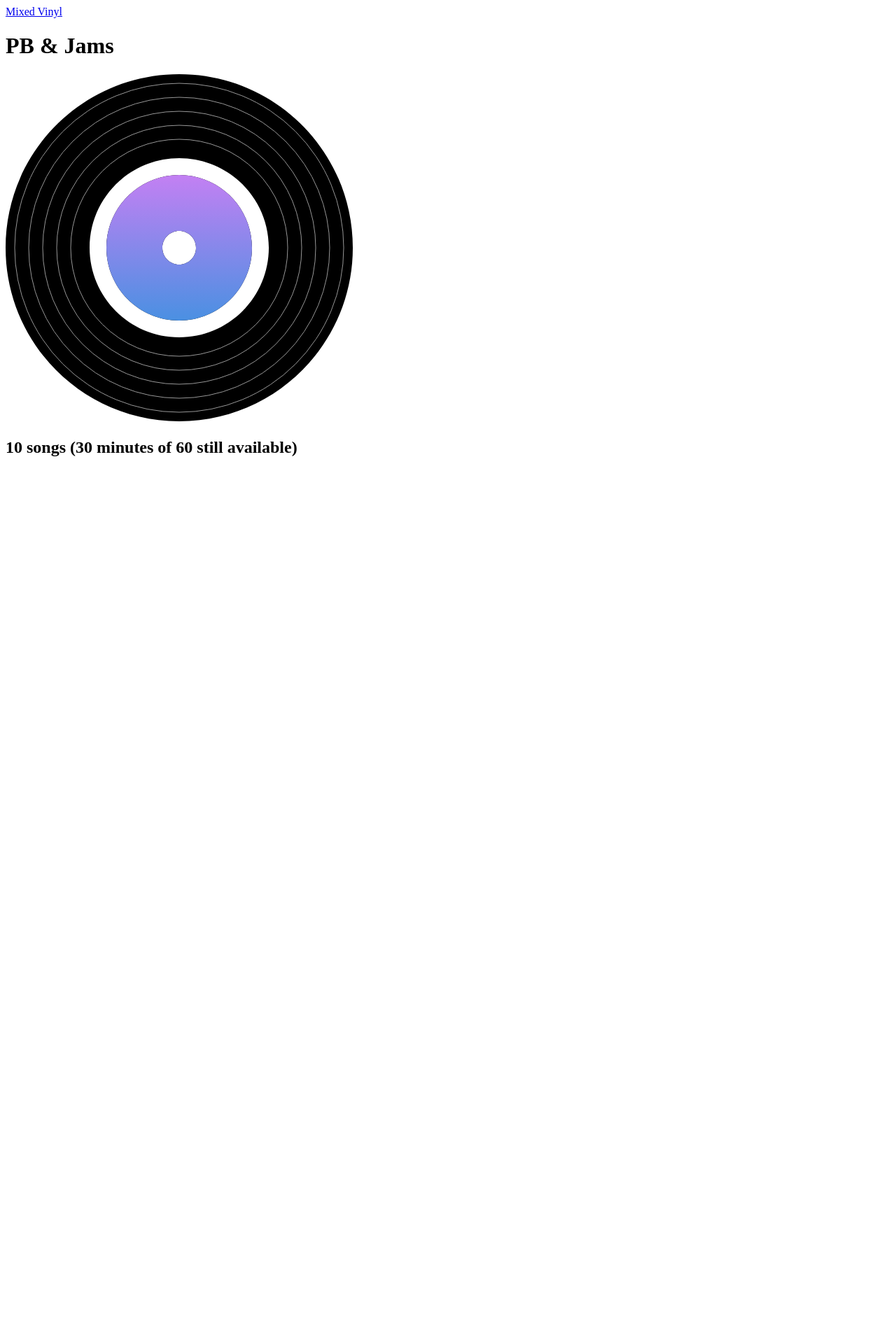
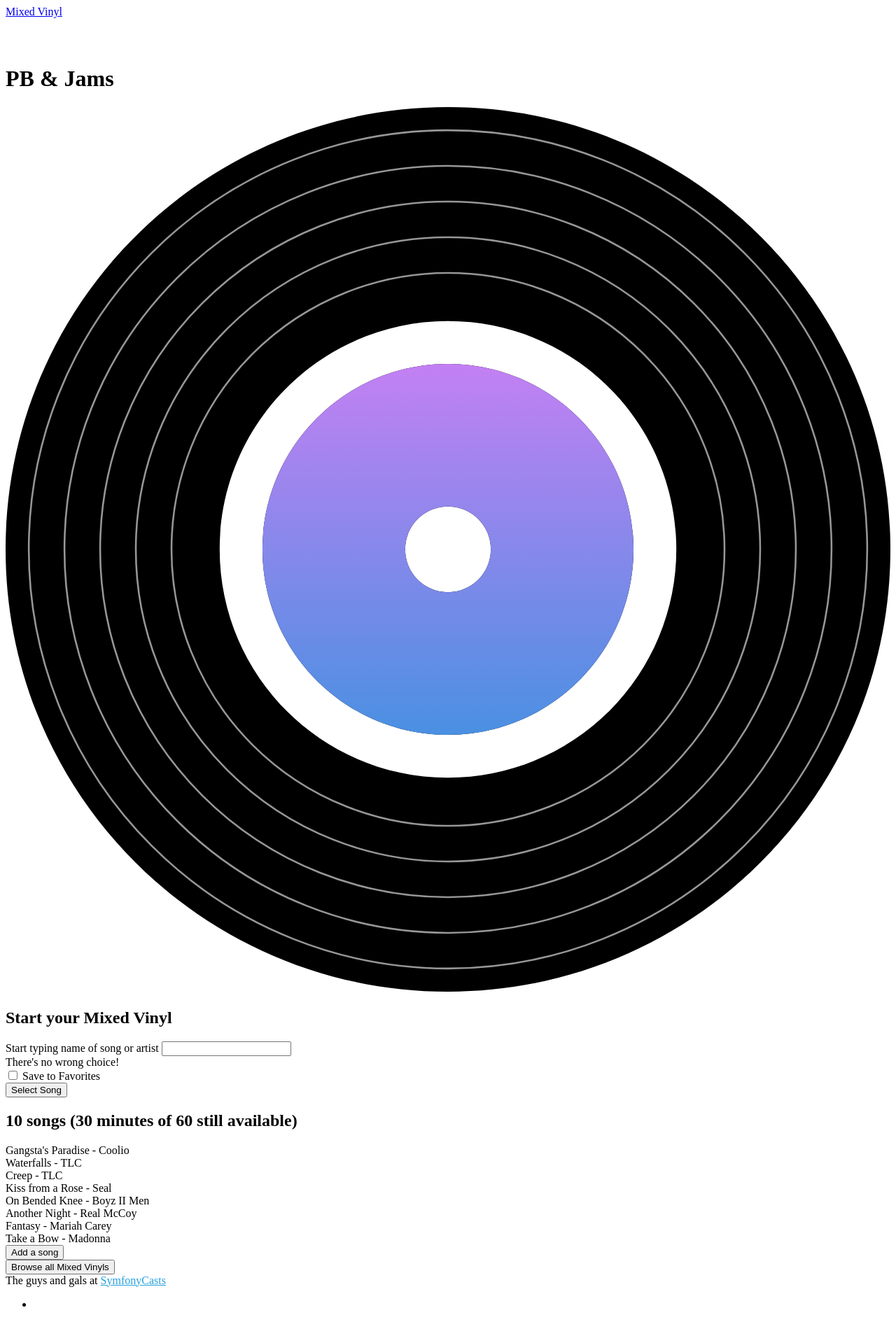
Before and after one commit to SymfonyCasts/symfony6, a Symfony app: template templates/homepage.html.twig in a window 1280 px wide. Shown: the whole page at 70% size. Before the commit the page ends 652 px from the top, so only its background shows below. Run offline with Twig, Linux system fonts and the light colour scheme; the template is opened without the code that fills it, so the values that code supplies are empty; some libraries are stand-ins or nearby versions.

Commit message:
adding visual features to mixed vinyl
no actual functionality :D

```diff
--- a/templates/base.html.twig
+++ b/templates/base.html.twig
@@ -30,10 +30,14 @@
                     <i class="fas fa-record-vinyl"></i>
                     Mixed Vinyl
                 </a>
-
-                <a href="#" style="color: #fff;">
-                    <i class="fas fa-user-astronaut p-1" style="border: solid 1px #fff; border-radius: 50px;"></i>
-                </a>
+                <div>
+                    <a href="#" class="me-3" style="color: #fff; text-decoration: none;">
+                        All Mixes
+                    </a>
+                    <a href="#" style="color: #fff;">
+                        <i class="fas fa-user-astronaut p-2" style="border: solid 1px #fff; border-radius: 50px; font-size: 40px;"></i>
+                    </a>
+                </div>
             </div>
         </nav>
         <!-- End Main Navigation -->
@@ -41,7 +45,22 @@
         {% block body %}{% endblock %}
 
         <!-- Footer -->
+        <div class="container mt-5">
+          <footer class="d-flex flex-wrap justify-content-between align-items-center py-3 my-4 border-top">
+            <div class="col-md-4 d-flex align-items-center">
+                <span class="me-1" style="color: red;"><i class="fas fa-heart"></i></span>
+                <span class="text-muted me-1">The guys and gals at</span>
+              <a target="_blank" href="https://symfonycasts.com/" style="color: #25a1dd" class="mb-3 me-2 mb-md-0 text-decoration-none lh-1">
+                 SymfonyCasts
+              </a>
 
+            </div>
+
+            <ul class="nav col-md-4 justify-content-end list-unstyled d-flex">
+              <li class="ms-3"><a class="text-muted" target="_blank" href="https://github.com/SymfonyCasts/symfony6"><i class="fab fa-github"></i></a></li>
+            </ul>
+          </footer>
+        </div>
         <!-- End Footer -->
 
     </body>
--- a/templates/homepage.html.twig
+++ b/templates/homepage.html.twig
@@ -6,7 +6,7 @@
     <div class="row mt-5">
         <div class="col-12 col-md-4">
 
-            <svg width="496px" height="496px" viewBox="0 0 496 496" version="1.1" xmlns="http://www.w3.org/2000/svg" xmlns:xlink="http://www.w3.org/1999/xlink">
+            <svg width="100%" height="auto" viewBox="0 0 496 496" version="1.1" xmlns="http://www.w3.org/2000/svg" xmlns:xlink="http://www.w3.org/1999/xlink">
                 <defs>
                     <linearGradient x1="50%" y1="0%" x2="50%" y2="100%" id="linearGradient-1">
                         <stop stop-color="#C380F3" offset="0%"></stop>
@@ -30,10 +30,80 @@
                 </g>
             </svg>
         </div>
-        <div class="col-12 col-md-8">
-
-            <h2>10 songs (30 minutes of 60 still available)</h2>
+        <div class="col-12 col-md-8 ps-5">
+            <!-- If no songs to list -->
+                <h2>Start your  Mixed Vinyl</h2>
+                <form>
+                  <div class="mb-3">
+                    <label for="songChoice" class="form-label">Start typing name of song or artist</label>
+                    <input type="song" class="form-control" id="songChoice" aria-describedby="songSelection">
+                    <div id="songSelection" class="form-text">There's no wrong choice!</div>
+                  </div>
+                  <div class="mb-3 form-check">
+                    <input type="checkbox" class="form-check-input" id="exampleCheck1">
+                    <label class="form-check-label" for="exampleCheck1">Save to Favorites</label>
+                  </div>
+                  <button type="submit" class="btn btn-primary">Select Song</button>
+                </form>
+            <!-- End Empty State -->
+            <!-- Else -->
+            <h2 class="mb-4">10 songs (30 minutes of 60 still available)</h2>
+            <div class="song-list d-flex mb-3">
+                <i class="fas fa-play me-3"></i>
+                <span class="song-details">Gangsta's Paradise - Coolio</span>
+                <i class="fas fa-bars mx-3"></i>
+                <i class="fas fa-times"></i>
+            </div>
+            <div class="song-list d-flex mb-3">
+                <i class="fas fa-play me-3"></i>
+                <span class="song-details">Waterfalls - TLC</span>
+                <i class="fas fa-bars mx-3"></i>
+                <i class="fas fa-times"></i>
+            </div>
+            <div class="song-list d-flex mb-3">
+                <i class="fas fa-play me-3"></i>
+                <span class="song-details">Creep - TLC</span>
+                <i class="fas fa-bars mx-3"></i>
+                <i class="fas fa-times"></i>
+            </div>
+            <div class="song-list d-flex mb-3">
+                <i class="fas fa-play me-3"></i>
+                <span class="song-details">Kiss from a Rose - Seal</span>
+                <i class="fas fa-bars mx-3"></i>
+                <i class="fas fa-times"></i>
+            </div>
+            <div class="song-list d-flex mb-3">
+                <i class="fas fa-play me-3"></i>
+                <span class="song-details">On Bended Knee - Boyz II Men</span>
+                <i class="fas fa-bars mx-3"></i>
+                <i class="fas fa-times"></i>
+            </div>
+            <div class="song-list d-flex mb-3">
+                <i class="fas fa-play me-3"></i>
+                <span class="song-details">Another Night - Real McCoy</span>
+                <i class="fas fa-bars mx-3"></i>
+                <i class="fas fa-times"></i>
+            </div>
+            <div class="song-list d-flex mb-3">
+                <i class="fas fa-play me-3"></i>
+                <span class="song-details">Fantasy - Mariah Carey</span>
+                <i class="fas fa-bars mx-3"></i>
+                <i class="fas fa-times"></i>
+            </div>
+            <div class="song-list d-flex mb-3">
+                <i class="fas fa-play me-3"></i>
+                <span class="song-details">Take a Bow - Madonna</span>
+                <i class="fas fa-bars mx-3"></i>
+                <i class="fas fa-times"></i>
+            </div>
+            <button type="button" class="btn btn-success"><i class="fas fa-plus"></i> Add a song</button>
+            <!-- If list is full -->
+                <!-- <button type="button" class="btn btn-lg btn-success" disabled>Song List Full</button> -->
+            <!--  -->
         </div>
+    </div>
+    <div class="d-flex justify-content-center mt-5">
+        <button type="button"  class="btn btn-lg btn-primary ">Browse all Mixed Vinyls</button>
     </div>
 </div>
 {% endblock %}
```
Also changed, not shown: assets/styles/app.css (+10 -0 lines).
